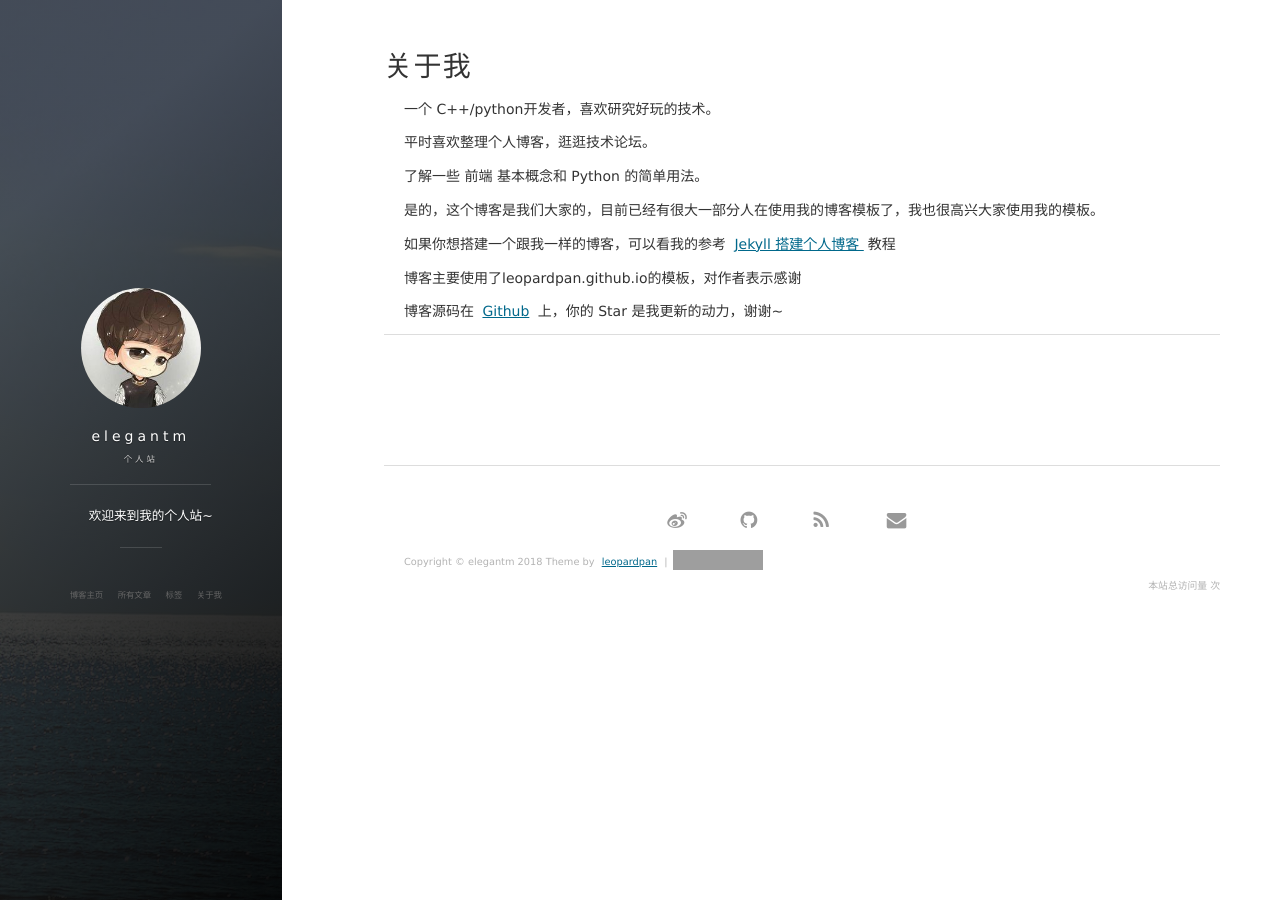
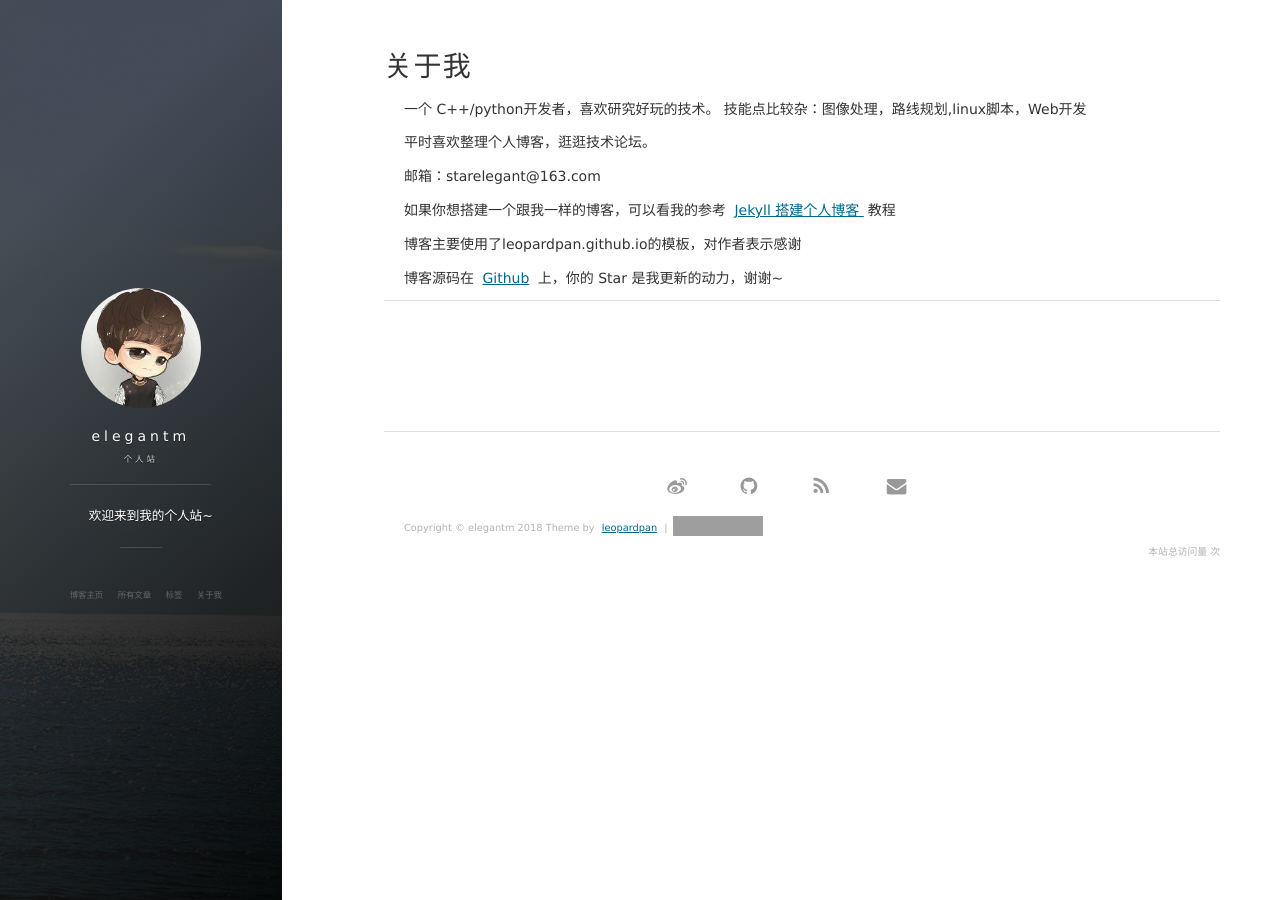
Before and after one commit to wmm0923/wmm0923.github.io, a Jekyll site: the page built from about.md, in a window 1280 px wide. Built offline with Jekyll 4.4.1, drawn with Linux system fonts in a browser that asks for light colours; nearby versions of some CDN libraries; comment, search, counter and statistics services are not loaded; grey boxes are pictures that could not be loaded.

Commit message:
修改 about me 20180302

```diff
--- a/about.md
+++ b/about.md
@@ -4,15 +4,16 @@ title: 关于我
 ---
 
 一个 C++/python开发者，喜欢研究好玩的技术。
+技能点比较杂：图像处理，路线规划,linux脚本，Web开发
 <p>
 平时喜欢整理个人博客，逛逛技术论坛。
 <p>
-了解一些 前端 基本概念和 Python 的简单用法。
+
 
 <p>
 
+邮箱：starelegant@163.com
 
-是的，这个博客是我们大家的，目前已经有很大一部分人在使用我的博客模板了，我也很高兴大家使用我的模板。
 
 <p>
 
```
